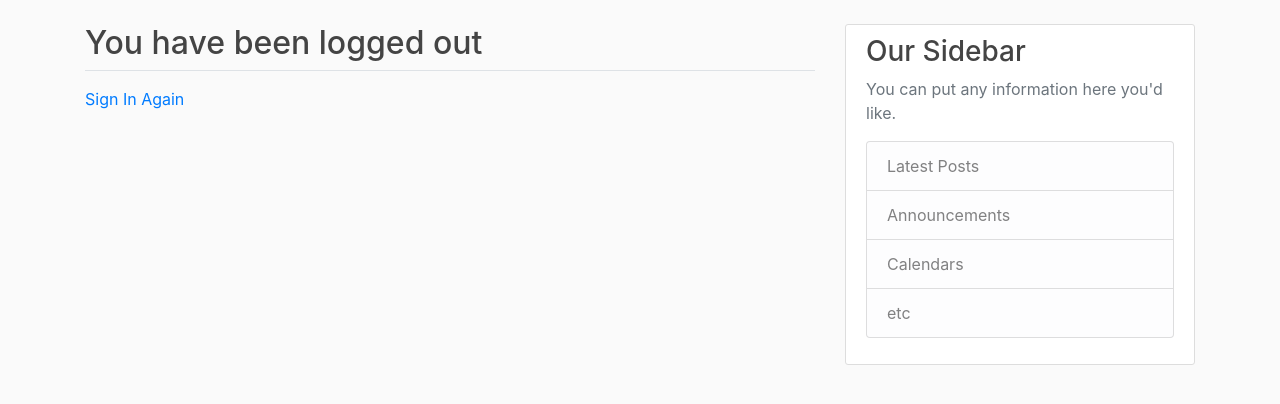
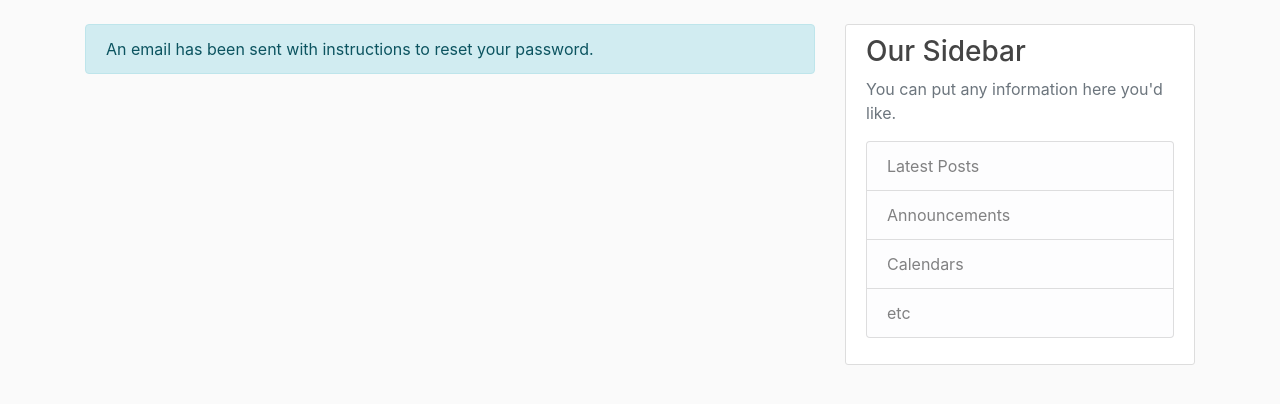
Before and after one commit to vedantpople4/django_blog, a Django app: template django_project/blog/templates/blog/password_reset_done.html in a window 1280 px wide. Shown: the part 56-460 px from the top of the page. Run offline with Django 3.2, Linux system fonts and the light colour scheme; the template is opened without the code that fills it, so the values that code supplies are empty; some libraries are stand-ins or nearby versions.

Commit message:
new password reset confirmation page

```diff
--- a/django_project/blog/templates/blog/password_reset_done.html
+++ b/django_project/blog/templates/blog/password_reset_done.html
@@ -1,7 +1,6 @@
 {% extends "blog/base.html" %}
 {%block content %}
-    <h2>You have been logged out</h2>
-        <div class="border-top pt-3">
-            <a href="{% url 'login' %}">Sign In Again</a>
-        </div>
+    <div class="alert alert-info">
+        An email has been sent with instructions to reset your password.
+    </div>
 {% endblock %}
```
